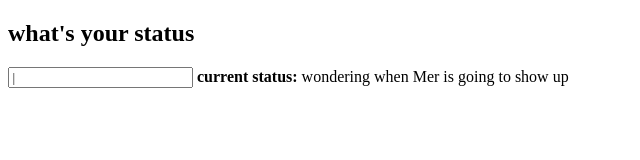
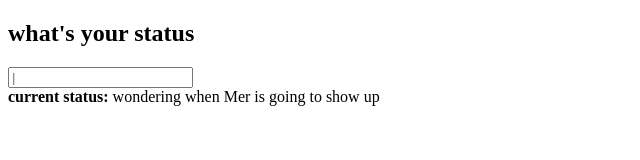
Before and after one commit to niamhbrockbank/html-twitter-base, a website: page index.html in a window 1280 px wide. Shown: the whole page, without its empty margins (0-640 px from the left). Drawn offline with Linux system fonts and the light colour scheme.

Commit message:
Add new line after status

```diff
--- a/index.html
+++ b/index.html
@@ -8,7 +8,7 @@
     <!-- put your content below -->
     <section>
       <h1>what's your status</h1>
-      <input type="text" placeholder="|" />
+      <input type="text" placeholder="|" /> <br />
       <b>current status:</b> wondering when Mer is going to show up
     </section>
   </body>
```
